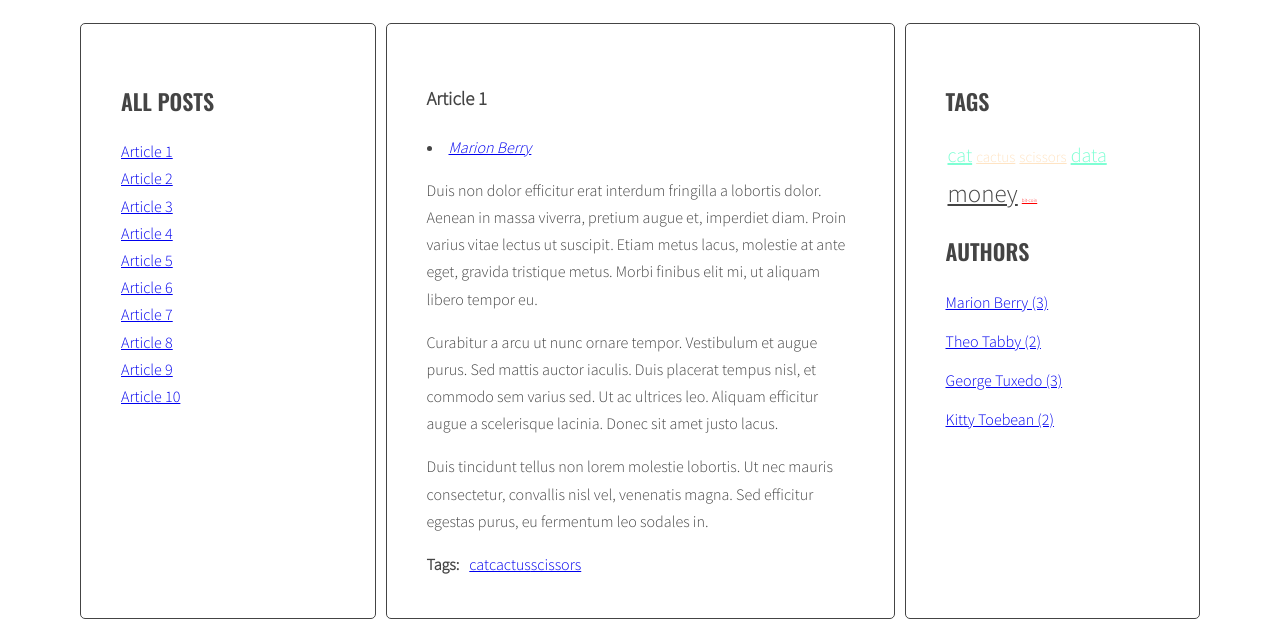
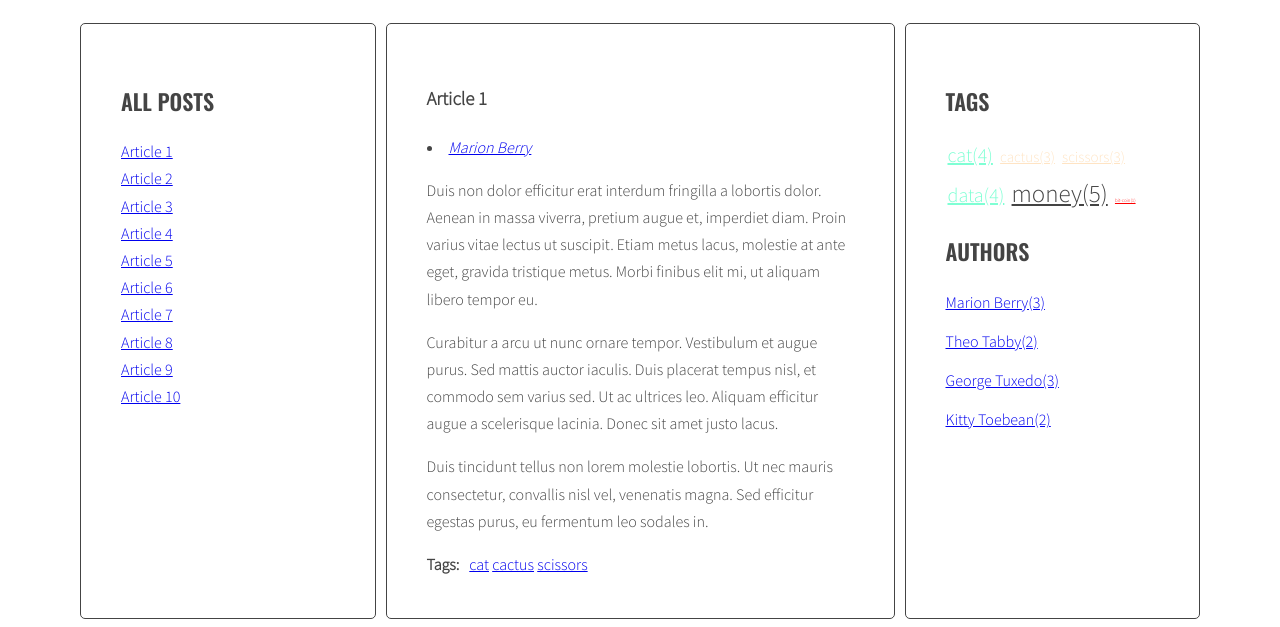
Before and after one commit to DawidNo2022/javascript-blog, a website: page index.html in a window 1280 px wide. Shown: the part 220-847 px from the top of the page. Drawn offline with nearby package versions, Linux system fonts and the light colour scheme.

Commit message:
Handlebars tags authors...

```diff
--- a/index.html
+++ b/index.html
@@ -17,7 +17,8 @@
 					<ul class="list titles"></ul>
 				</aside>
 				<section class="posts">
-          <article class="post active" id="article-1" data-tags="cat cactus scissors" data-author="Marion Berry">
+					<article class="post active" id="article-1" data-tags="cat cactus scissors"
+						data-author="Marion Berry">
 						<h3 class="post-title">Article 1</h3>
 						<p class="post-author"></p>
 						<div class="post-content">
@@ -331,6 +332,26 @@
 			</main>
 		</div>
 	</div>
+	<script id="template-article-link" type="text/x-handlebars-template">
+    <li><a href="#{{ id }}"><span>{{ title }}</span></a></li>
+  </script>
+	<script id="template-tag-link" type="text/x-handlebars-template">
+    <li><a href="#tag-{{ tag }}"><span>{{ tag }}</span></a></li>
+  </script>
+	<script id="template-author-link" type="text/x-handlebars-template">
+    <li><a href="#author{{ author }}"><span>{{author }}</span></a></li>
+  </script>
+	<script id="template-tag-cloud-link" type="text/x-handlebars-template">
+	{{#each tags}}
+	<li><a href="#tag-{{tag}}" class="{{className}}" > {{tag}}({{count}}) </a></li>
+	{{/each}}
+  </script>
+	<script id="template-author-cloud-link" type="text/x-handlebars-template">
+	{{#each autors}}
+	<li><a href="#author{{autor}}"> {{autor}}({{count}}) </a></li>
+	{{/each}}
+  </script>
+	<script src="https://cdnjs.cloudflare.com/ajax/libs/handlebars.js/4.1.0/handlebars.min.js"></script>
 	<script src="js/script.js"></script>
 </body>
 
--- a/js/script.js
+++ b/js/script.js
@@ -4,11 +4,23 @@
 //const optArticleSelector = '.post'; // przypisanie wszystkich elemntow klasy post??
 //const optTitleSelector = '.post-title'; //??
 //const optTitleListSelector = '.titles';
-/*const templates = {
+const templates = {
   articleLink: Handlebars.compile(
     document.querySelector('#template-article-link').innerHTML
   ),
-};*/
+  articleTag: Handlebars.compile(
+    document.querySelector('#template-tag-link').innerHTML
+  ),
+  articleAuthor: Handlebars.compile(
+    document.querySelector('#template-author-link').innerHTML
+  ),
+  tagCloudLink: Handlebars.compile(
+    document.querySelector('#template-tag-cloud-link').innerHTML
+  ),
+  authorCloudLink: Handlebars.compile(
+    document.querySelector('#template-author-cloud-link').innerHTML
+  ),
+};
 const optArticleTagsSelector = '.post-tags .list';
 const optArticleAuthorSelector = '.post-author';
 const optTagsListSelector = '.tags.list';
@@ -75,9 +87,9 @@ function generateTitleLinks(customSelector = '') {
     /* get the title from the title element */
 
     /* create HTML of the link */
-    const linkHTML = `<li><a href=#${articleId}><span>${articleTitle}</span></a></li>`;
-    //const linkHTMLData = { id: articleId, title: articleTitle };
-    //const linkHTML = templates.articleLink(linkHTMLData);
+    //const linkHTML = `<li><a href=#${articleId}><span>${articleTitle}</span></a></li>`;
+    const linkHTMLData = { id: articleId, title: articleTitle };
+    const linkHTML = templates.articleLink(linkHTMLData);
     console.log(linkHTML);
     html += linkHTML;
     /* insert link into titleList */
@@ -136,7 +148,9 @@ function generateTags() {
       /* generate HTML of the link */
       console.log(tag);
       /* add generated code to html variable */
-      const linkHTML = `<li><a href=#tag-${tag}><span>${tag}</span>  </a></li>`;
+      const linkHTMLData = { tag: tag };
+      //const linkHTML = `<li><a href=#tag-${tag}><span>${tag}</span>  </a></li>`;
+      const linkHTML = templates.articleTag(linkHTMLData);
       console.log('html tags: ', linkHTML);
       html += linkHTML;
       /* [NEW] check if this link is NOT already in allTags */
@@ -156,6 +170,7 @@ function generateTags() {
   const tagList = document.querySelector(optTagsListSelector);
   const tagsParams = calculateTagParams(allTags);
   console.log('tagsParams', tagsParams);
+  let allTagsData = { tags: [] };
   /* [NEW] create variable to generate HTMl tags link */
   let allTagsHTML = '';
   for (let tag in allTags) {
@@ -168,8 +183,13 @@ function generateTags() {
       tag +
       '</li>';
     console.log('HTML dla tagow z liczba wystpien', allTagsHTML);
+    allTagsData.tags.push({
+      tag: tag,
+      count: allTags[tag],
+      className: calculateTagClass(allTags[tag], tagsParams),
+    });
   }
-  tagList.innerHTML = allTagsHTML;
+  tagList.innerHTML = templates.tagCloudLink(allTagsData);
 }
 
 generateTags();
@@ -236,14 +256,16 @@ function generateAuthors() {
 
     /* make html variable with empty string */
     let html = '';
-    let htmlAuthor = '';
+    // let htmlAuthor = '';
     /* get authors from data-author attribute */
     const articleAuthor = article.getAttribute('data-author');
     console.log('Autor :', articleAuthor);
 
     /* generate HTML of the link */
     /* add generated code to html variable */
-    const linkHTML = `<li><a href="#author${articleAuthor}"><span>${articleAuthor}</span></a></li>`;
+    const linkHTMLData = { author: articleAuthor };
+    const linkHTML = templates.articleAuthor(linkHTMLData);
+    // const linkHTML = `<li><a href="#author${articleAuthor}"><span>${articleAuthor}</span></a></li>`;
     console.log('html tags: ', linkHTML);
     html += linkHTML;
     //htmlAuthor += linkHTML;
@@ -257,10 +279,16 @@ function generateAuthors() {
     } else {
       allAuthors[articleAuthor]++;
     }
+    const allAuthorsData = { autors: [] };
     for (let autor in allAuthors) {
-      htmlAuthor += `<li><a href="#author${autor}"><span>${autor}  (${allAuthors[autor]})</span></li>`;
+      // htmlAuthor += `<li><a href="#author${autor}"><span>${autor}  (${allAuthors[autor]})</span></li>`;
+
+      allAuthorsData.autors.push({
+        autor: autor,
+        count: allAuthors[autor],
+      });
     }
-    authorListSel.innerHTML = htmlAuthor;
+    authorListSel.innerHTML = templates.authorCloudLink(allAuthorsData);
   } /* END LOOP: for every article: */
   console.log('Autorzy : ', allAuthors);
 }
```
Lines whose indentation alone changed are shown as unchanged.
